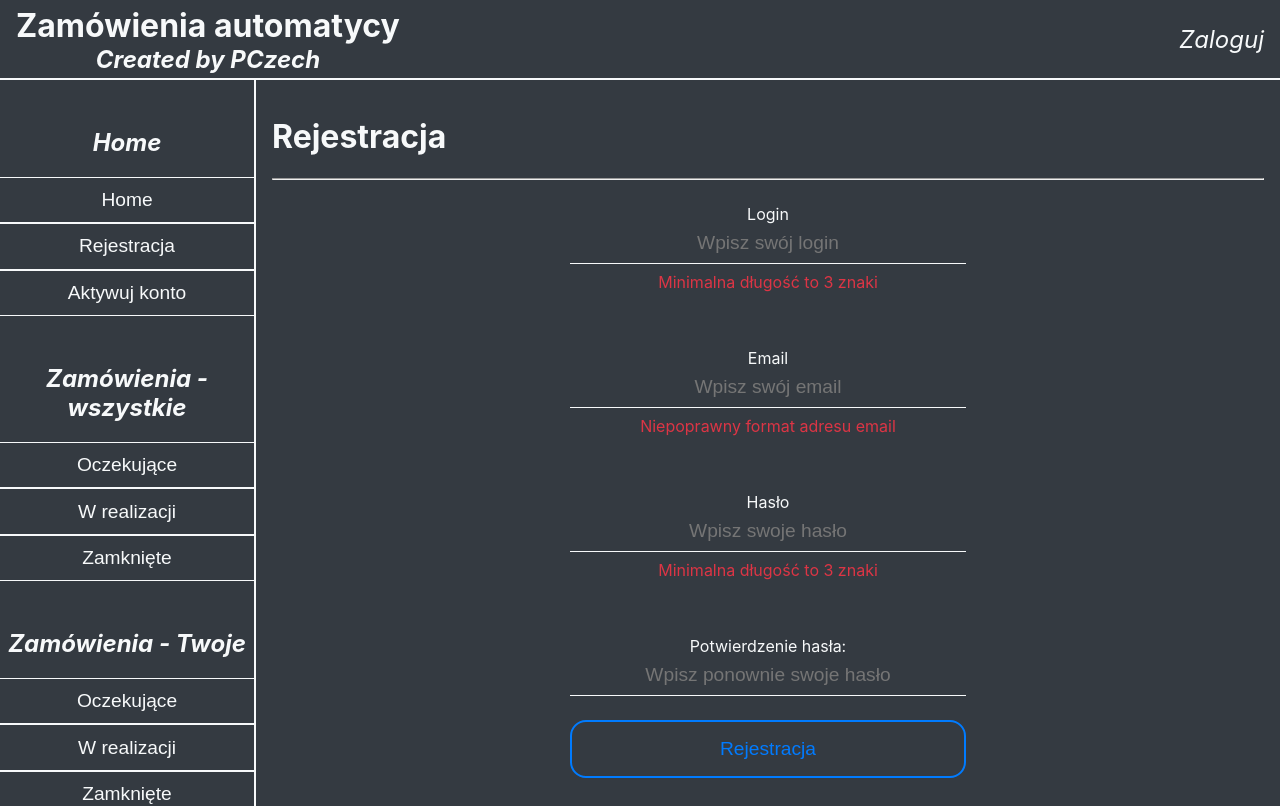
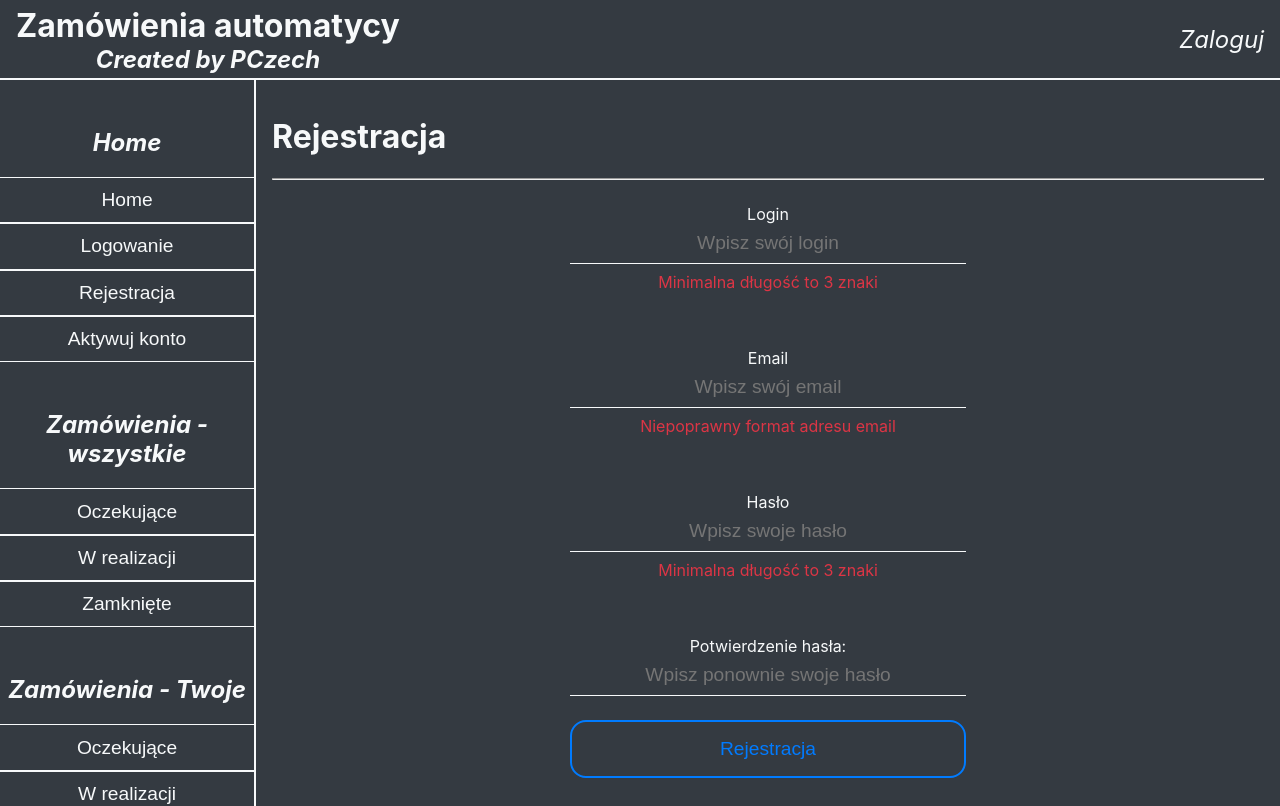
Before and after one commit to czechp/orders-frontend, a React (Create React App) app: page /register in a window 1280 px wide. Shown: the top 806 px of the page. Built offline with nearby package versions, Linux system fonts and the light colour scheme.

Commit message:
Navigation button to LoginPage in Navigation

```diff
--- a/src/layout/component/NavigationCmp.js
+++ b/src/layout/component/NavigationCmp.js
@@ -9,6 +9,7 @@ const NavigationCmp = () => {
     return <Container>
         <NavigationSection title="Home">
             <NavigationButton onClick={()=>navigate("/")}>Home</NavigationButton>
+            <NavigationButton onClick={()=>navigate("/login")}>Logowanie</NavigationButton>
             <NavigationButton onClick={()=>navigate("/register")}>Rejestracja</NavigationButton>
             <NavigationButton onClick={()=>navigate("/user-confirm")}>Aktywuj konto</NavigationButton>
 
```
